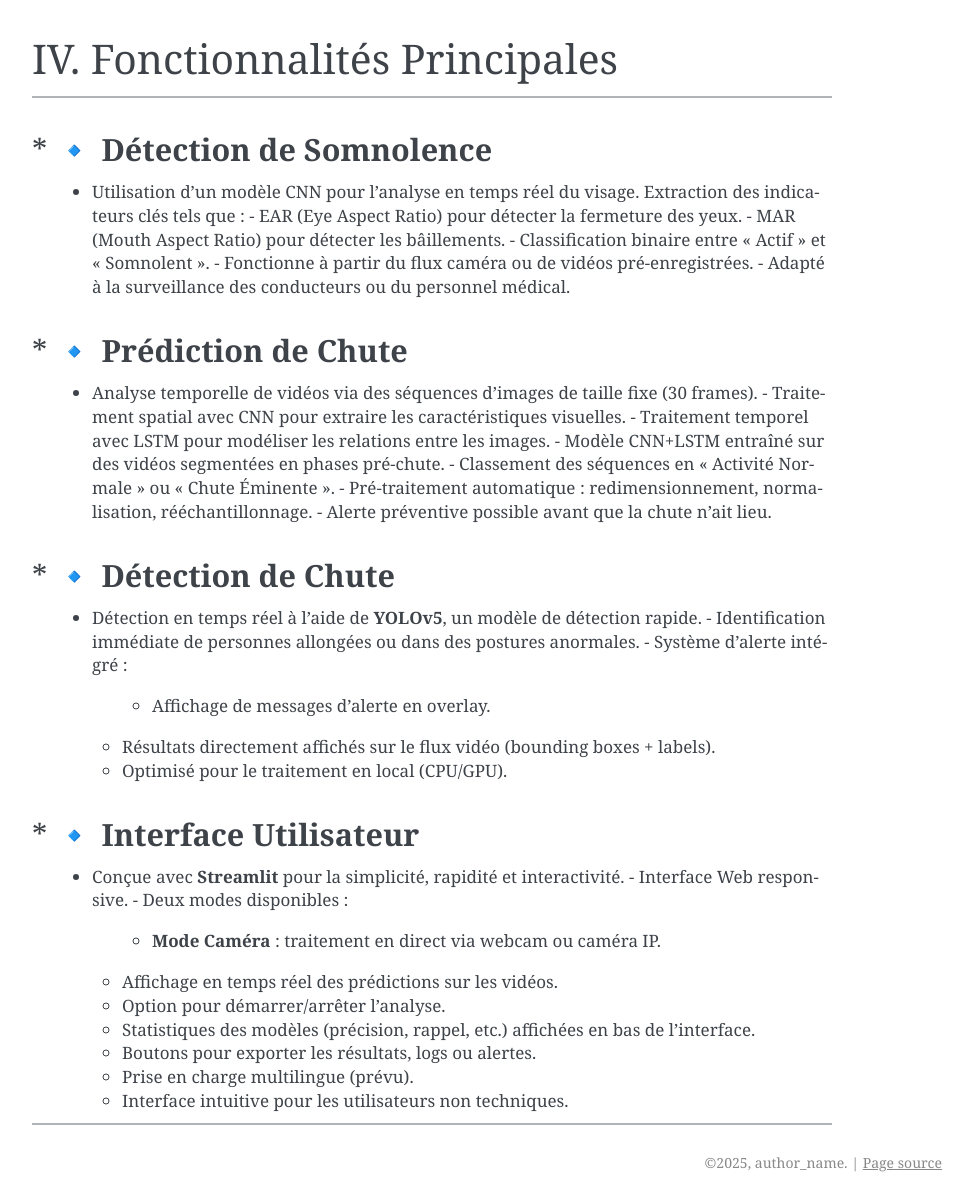
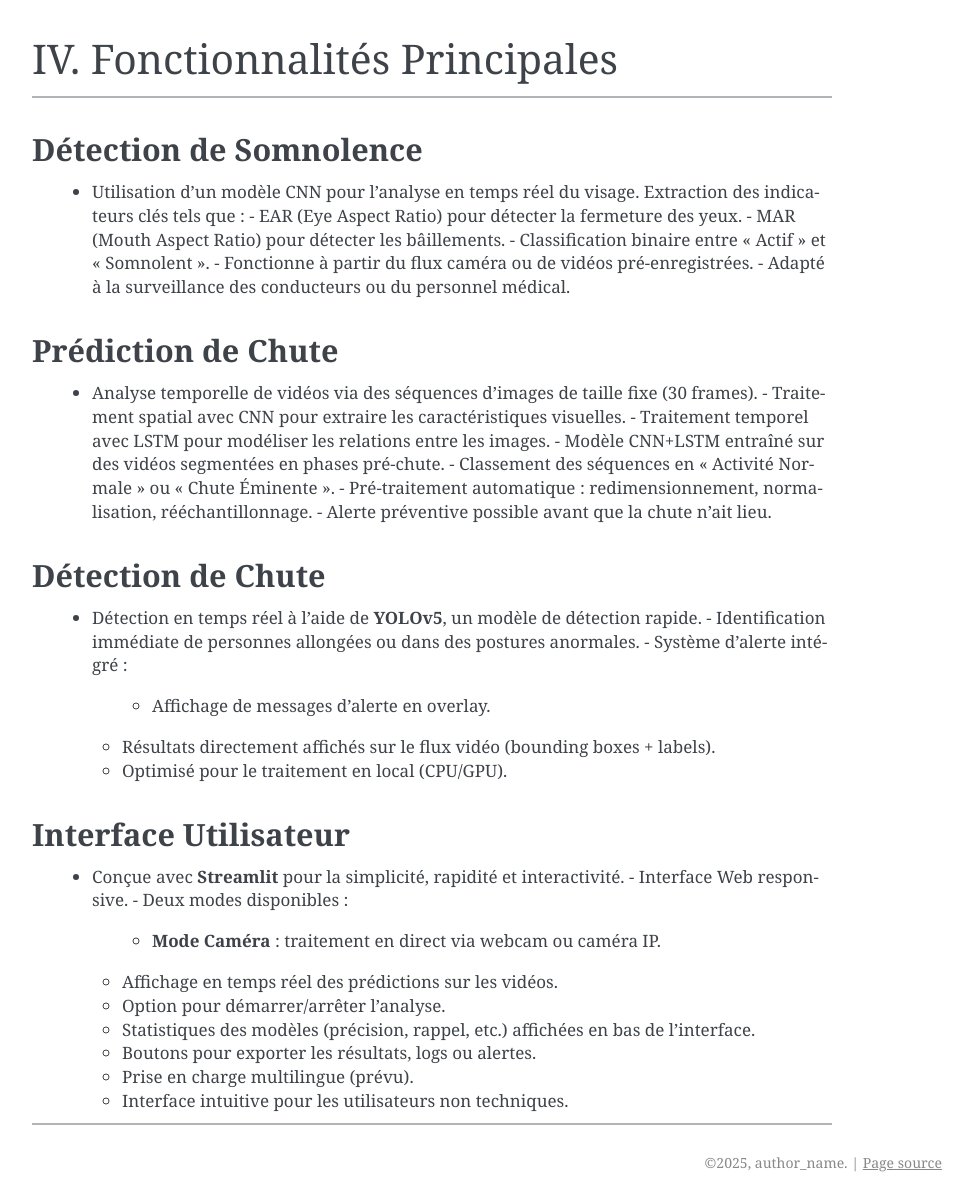
Before and after one commit to SouleymaneDiallo04/Syst-me-de-Surveillance-de-la-posture, a Sphinx documentation site: the page built from docs/source/fonctionnalites.rst, in a window 1280 px wide. Shown: the whole page, without its empty margins (168-1140 px from the left). Built offline with Sphinx 7.4.7, drawn with Linux system fonts in a browser that asks for light colours; pages that are not in the unit, such as notebooks, are missing from menus.

Commit message:
Mise à jour des docstrings et du code

```diff
--- a/docs/source/fonctionnalites.rst
+++ b/docs/source/fonctionnalites.rst
@@ -7,7 +7,7 @@ IV. Fonctionnalités Principales
    :header-rows: 0
 
 ----
-   * 🔹 **Détection de Somnolence**
+   **Détection de Somnolence**
 ----
 
      - Utilisation d'un modèle CNN pour l'analyse en temps réel du visage. Extraction des indicateurs clés tels que :
@@ -18,7 +18,7 @@ IV. Fonctionnalités Principales
        - Adapté à la surveillance des conducteurs ou du personnel médical.
 
 ----
-   *  🔹 **Prédiction de Chute**
+   **Prédiction de Chute**
 ----
 
      - Analyse temporelle de vidéos via des séquences d’images de taille fixe (30 frames).
@@ -30,7 +30,7 @@ IV. Fonctionnalités Principales
        - Alerte préventive possible avant que la chute n’ait lieu.
 
 ----
-   *  🔹 **Détection de Chute**
+   **Détection de Chute**
 ----
 
      - Détection en temps réel à l’aide de **YOLOv5**, un modèle de détection rapide.
@@ -41,7 +41,7 @@ IV. Fonctionnalités Principales
        - Optimisé pour le traitement en local (CPU/GPU).
 
 ----
-   * 🔹 **Interface Utilisateur**
+   **Interface Utilisateur**
 ----
 
      - Conçue avec **Streamlit** pour la simplicité, rapidité et interactivité.
```
